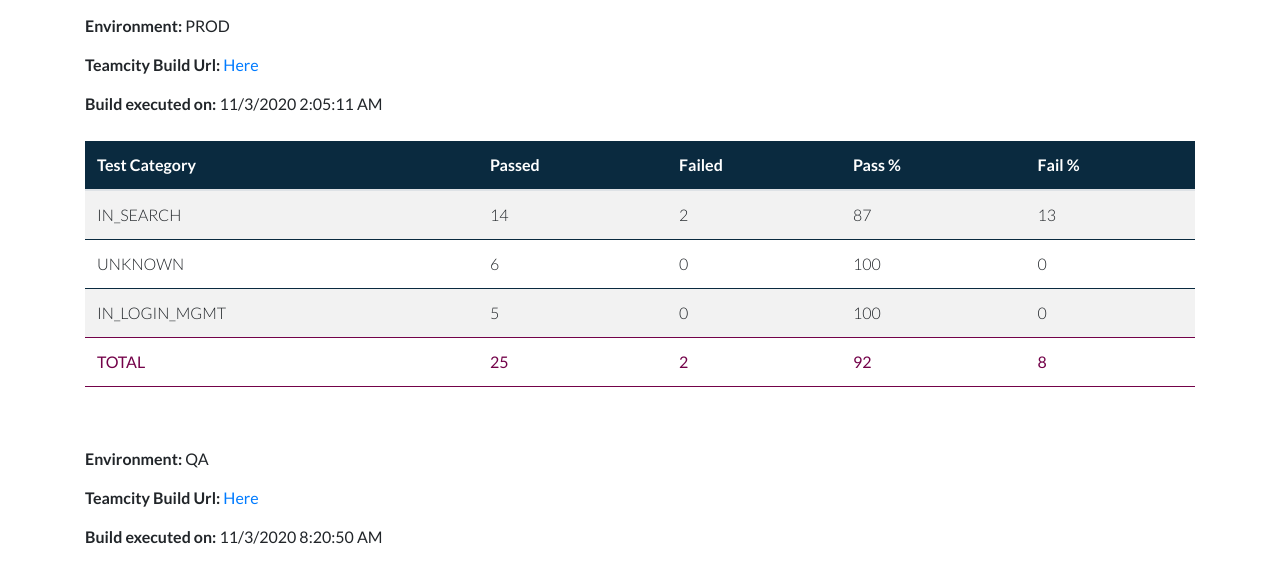
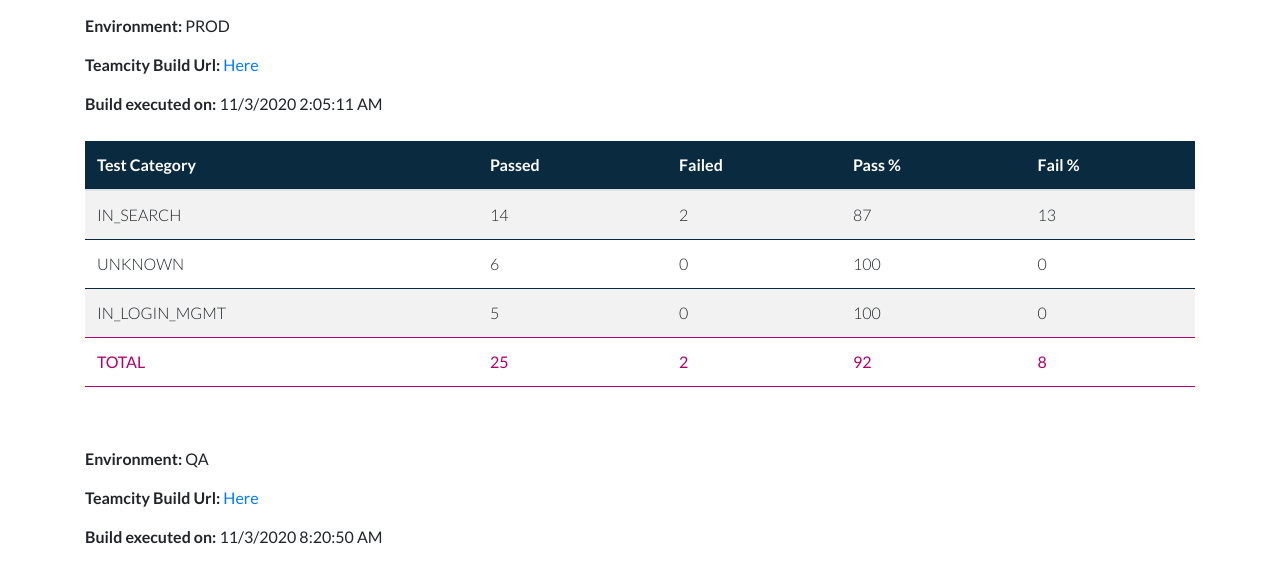
Before and after one commit to uxconsultingltd/IN-test-status, a plain HTML site: page index.html in a window 1280 px wide. Shown: the part 172-743 px from the top of the page. Drawn offline with nearby package versions, Linux system fonts and the light colour scheme.

Commit message:
colour updates

```diff
--- a/styles.css
+++ b/styles.css
@@ -44,9 +44,9 @@
 }
 
 tbody tr:last-child td {
-  color: #730249;
-  border-bottom: 1px solid #730249 !important;
-  border-top: 1px solid #730249 !important;
+  color: #AF006E;
+  border-bottom: 1px solid #AF006E !important;
+  border-top: 1px solid #AF006E !important;
 }
 
 .table td, .table th {
```
